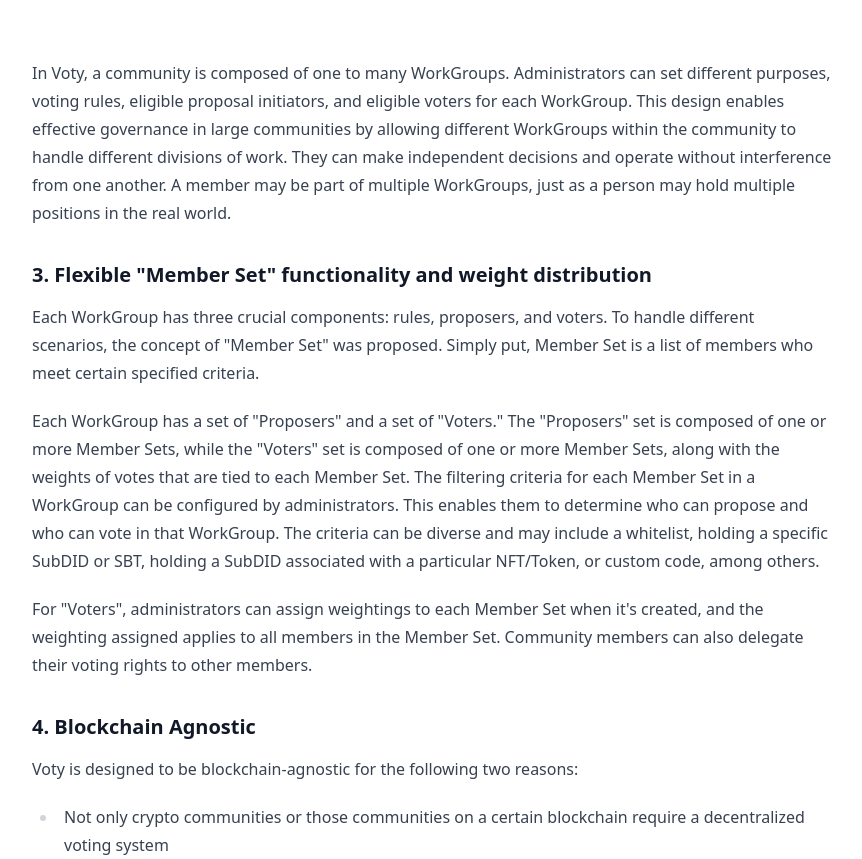
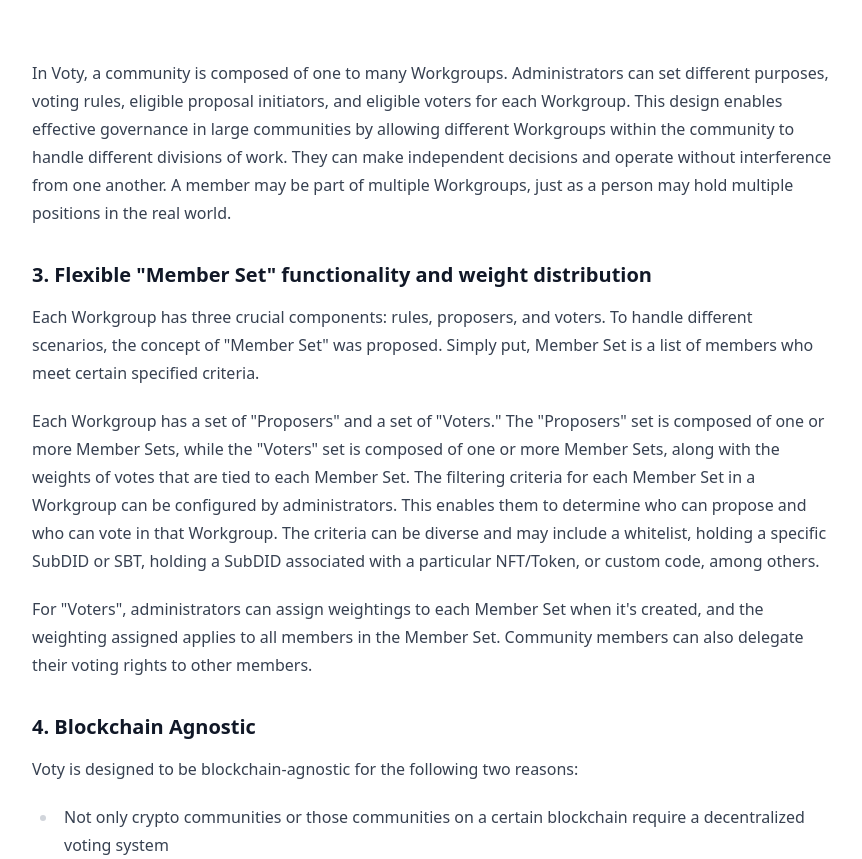
Before and after one commit to VotyXYZ/voty-intro, a website: page index.html in a window 1280 px wide. Shown: the part 3775-4634 px from the top of the page, without its empty margins (208-1070 px from the left). Drawn offline with Linux system fonts and the light colour scheme.

Commit message:
Workgroup

```diff
--- a/index.html
+++ b/index.html
@@ -154,30 +154,30 @@
       <h3>2. "Workgroup" structure design</h3>
       <p><img src="/1.png" alt="" loading="eager" decoding="async" /></p>
       <p>
-        In Voty, a community is composed of one to many WorkGroups.
+        In Voty, a community is composed of one to many Workgroups.
         Administrators can set different purposes, voting rules, eligible
-        proposal initiators, and eligible voters for each WorkGroup. This design
+        proposal initiators, and eligible voters for each Workgroup. This design
         enables effective governance in large communities by allowing different
-        WorkGroups within the community to handle different divisions of work.
+        Workgroups within the community to handle different divisions of work.
         They can make independent decisions and operate without interference
-        from one another. A member may be part of multiple WorkGroups, just as a
+        from one another. A member may be part of multiple Workgroups, just as a
         person may hold multiple positions in the real world.
       </p>
       <h3>3. Flexible "Member Set" functionality and weight distribution</h3>
       <p>
-        Each WorkGroup has three crucial components: rules, proposers, and
+        Each Workgroup has three crucial components: rules, proposers, and
         voters. To handle different scenarios, the concept of "Member Set" was
         proposed. Simply put, Member Set is a list of members who meet certain
         specified criteria.
       </p>
       <p>
-        Each WorkGroup has a set of "Proposers" and a set of "Voters." The
+        Each Workgroup has a set of "Proposers" and a set of "Voters." The
         "Proposers" set is composed of one or more Member Sets, while the
         "Voters" set is composed of one or more Member Sets, along with the
         weights of votes that are tied to each Member Set. The filtering
-        criteria for each Member Set in a WorkGroup can be configured by
+        criteria for each Member Set in a Workgroup can be configured by
         administrators. This enables them to determine who can propose and who
-        can vote in that WorkGroup. The criteria can be diverse and may include
+        can vote in that Workgroup. The criteria can be diverse and may include
         a whitelist, holding a specific SubDID or SBT, holding a SubDID
         associated with a particular NFT/Token, or custom code, among others.
       </p>
```
Also changed, not shown: README.md.
